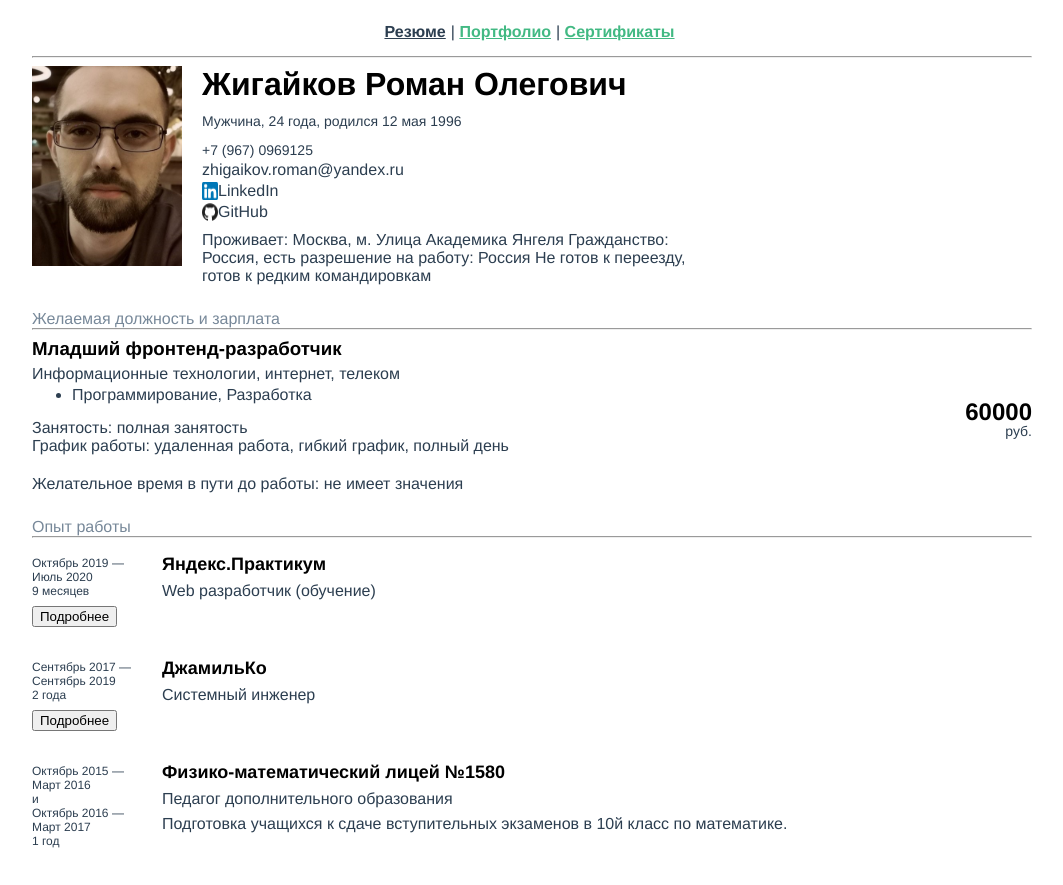
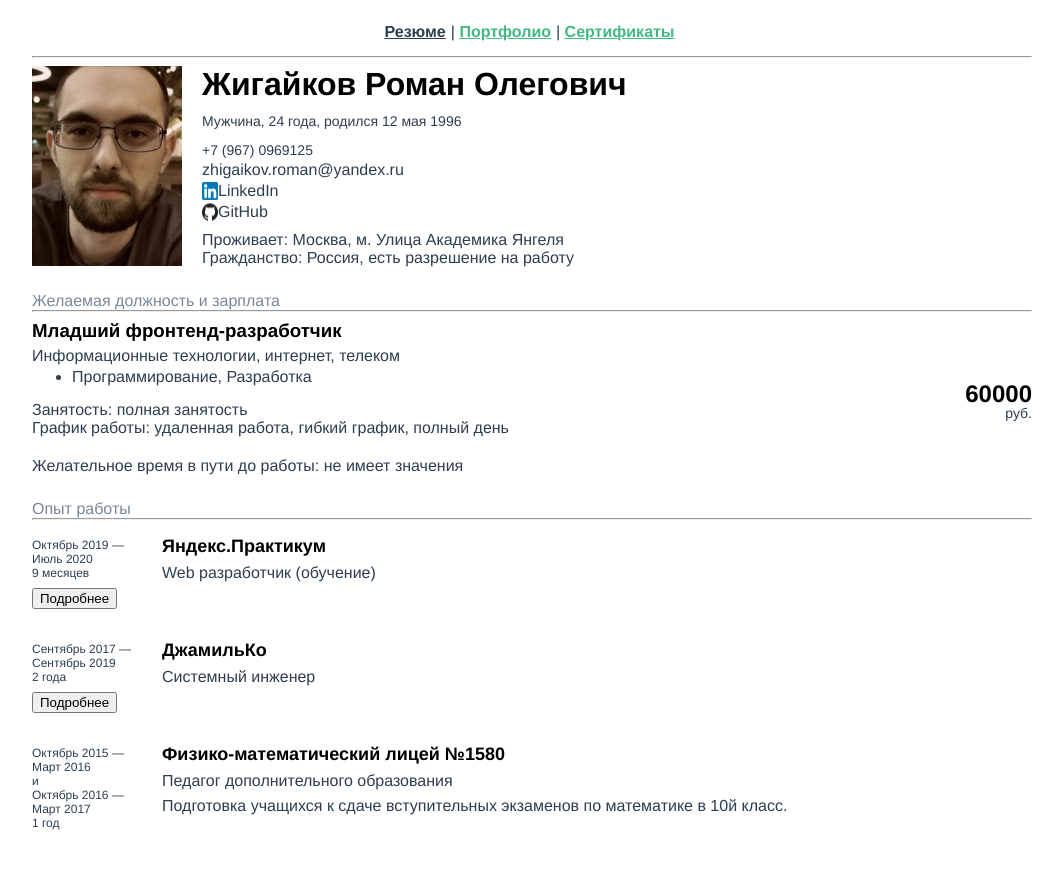
Before and after one commit to timesnewrouman/cv-vue, a Vue app: page /#/ in a window 1280 px wide. Shown: the top 885 px of the page, without its empty margins (108-1171 px from the left). Built offline with nearby package versions, Linux system fonts and the light colour scheme.

Commit message:
version 1.0.1

```diff
--- a/package.json
+++ b/package.json
@@ -1,6 +1,6 @@
 {
   "name": "cv-vue",
-  "version": "1.0.0",
+  "version": "1.0.1",
   "private": true,
   "scripts": {
     "serve": "vue-cli-service serve",
--- a/src/components/Cv/Experience.vue
+++ b/src/components/Cv/Experience.vue
@@ -64,7 +64,7 @@
       <span class="experience__position">Педагог дополнительного образования</span>
       <div
         class="experience__info-1580"
-      >Подготовка учащихся к сдаче вступительных экзаменов в 10й класс по математике.</div>
+      >Подготовка учащихся к сдаче вступительных экзаменов по математике в 10й класс.</div>
     </div>
     <span></span>
   </div>
--- a/src/components/Cv/Info.vue
+++ b/src/components/Cv/Info.vue
@@ -16,10 +16,8 @@
     </a>
     <p class="info__home">
       Проживает: Москва, м. Улица Академика Янгеля
-      Гражданство: Россия, есть разрешение на работу: Россия
-      Не готов к переезду, готов к редким командировкам
+      <br />Гражданство: Россия, есть разрешение на работу
     </p>
-    <!-- <input v-model="name" /> -->
   </div>
 </template>
 
```
Also changed, not shown: 2 other files (tests, documents, lock files or other folders).
